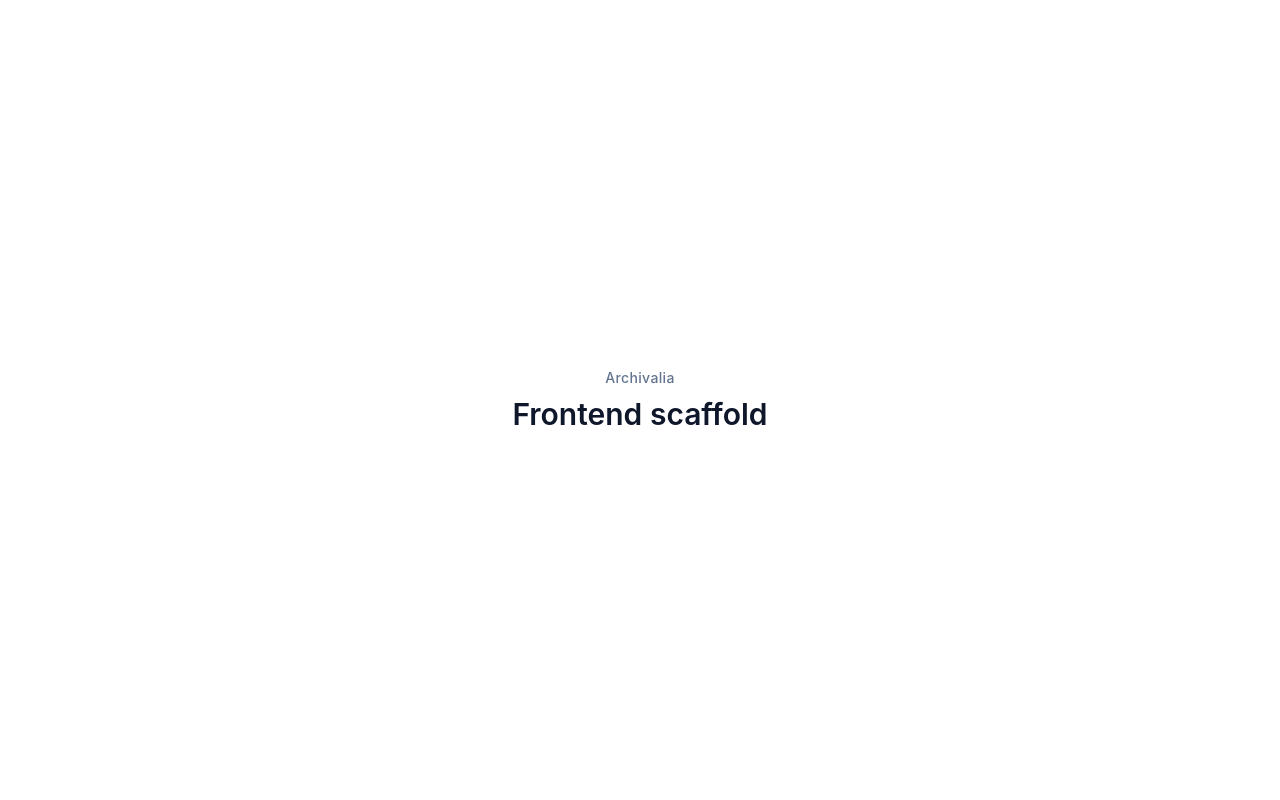
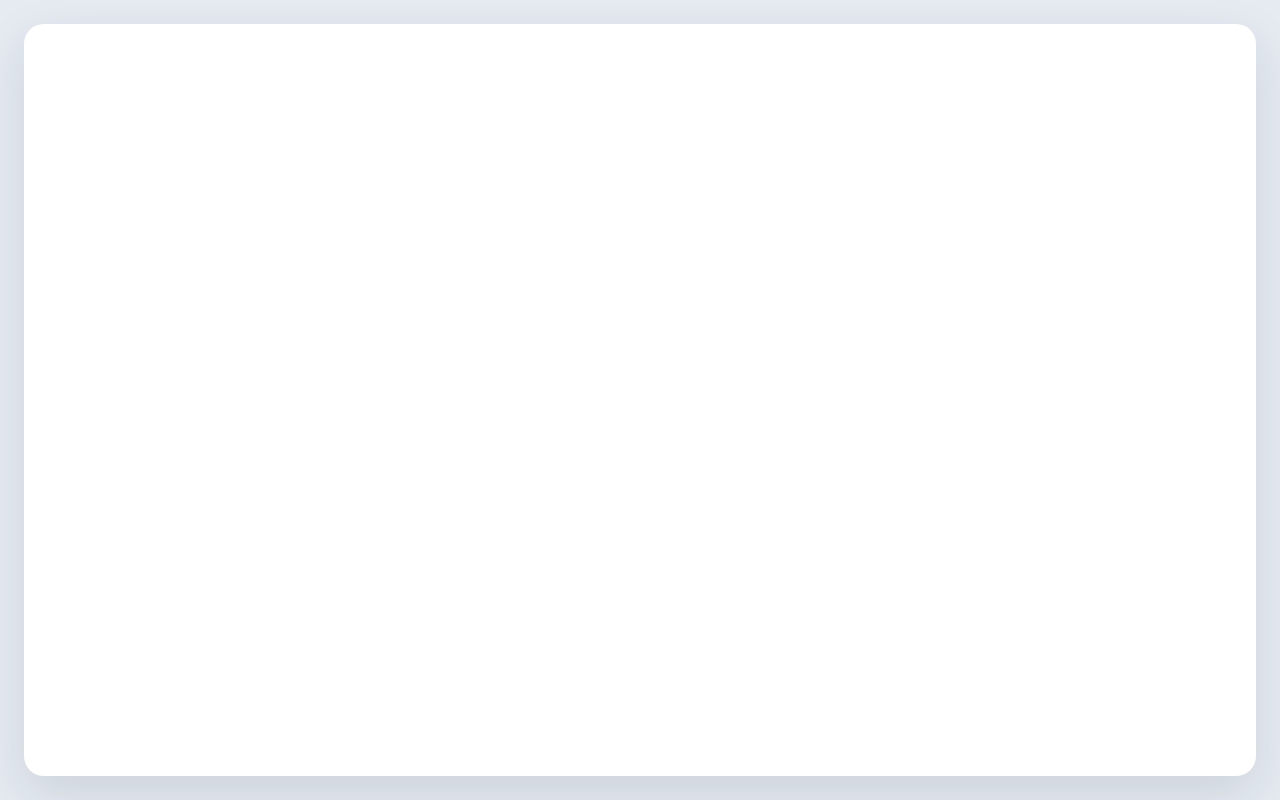
Before and after one commit to SuryaGanesh284/SOA-Project, a React (Vite) app in the folder Frontend/: page / in a window 1280 px wide. Built offline with nearby package versions, Linux system fonts and the light colour scheme.

Commit message:
Created the basic work window

```diff
--- a/Frontend/index.html
+++ b/Frontend/index.html
@@ -4,6 +4,12 @@
     <meta charset="UTF-8" />
     <link rel="icon" type="image/svg+xml" href="/favicon.svg" />
     <meta name="viewport" content="width=device-width, initial-scale=1.0" />
+    <link rel="preconnect" href="https://fonts.googleapis.com" />
+    <link rel="preconnect" href="https://fonts.gstatic.com" crossorigin />
+    <link
+      href="https://fonts.googleapis.com/css2?family=Inter:wght@400;500;600;700&display=swap"
+      rel="stylesheet"
+    />
     <title>Archivalia</title>
   </head>
   <body>
--- a/Frontend/src/App.jsx
+++ b/Frontend/src/App.jsx
@@ -1,11 +1,11 @@
 function App() {
   return (
-    <main className="flex min-h-svh items-center justify-center bg-white font-sans text-slate-900">
-      <div className="text-center">
-        <p className="text-sm font-medium tracking-wide text-slate-500">Archivalia</p>
-        <h1 className="mt-2 text-3xl font-semibold">Frontend scaffold</h1>
-      </div>
-    </main>
+    <div className="flex min-h-svh items-center justify-center bg-canvas p-3 font-sans text-ink sm:p-5 md:p-6">
+      <main
+        aria-label="Library window"
+        className="h-[calc(100svh-1.5rem)] w-full rounded-window bg-white shadow-window sm:h-[calc(100svh-2.5rem)] md:h-[calc(100svh-3rem)]"
+      />
+    </div>
   )
 }
 
--- a/Frontend/src/index.css
+++ b/Frontend/src/index.css
@@ -1 +1,13 @@
 @import 'tailwindcss';
+
+@theme {
+  --font-sans: 'Inter', ui-sans-serif, system-ui, sans-serif;
+  --color-canvas: #e6ebf2;
+  --color-navy: #1c2433;
+  --color-navy-raised: #262f41;
+  --color-cyan: #3ec6e0;
+  --color-ink: #1c2433;
+  --color-muted: #8b93a7;
+  --radius-window: 20px;
+  --shadow-window: 0 18px 50px rgb(28 36 51 / 0.12);
+}
```
